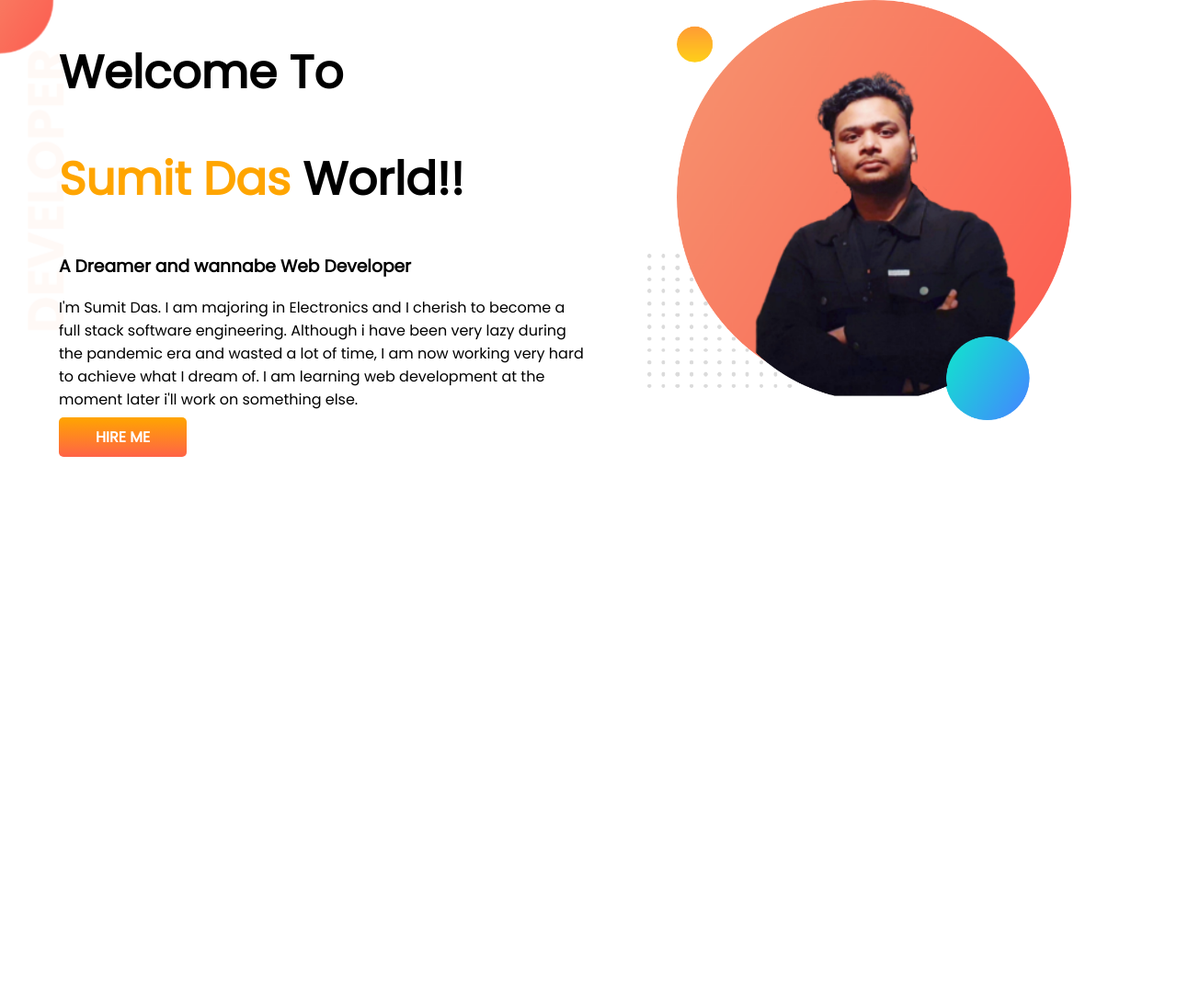
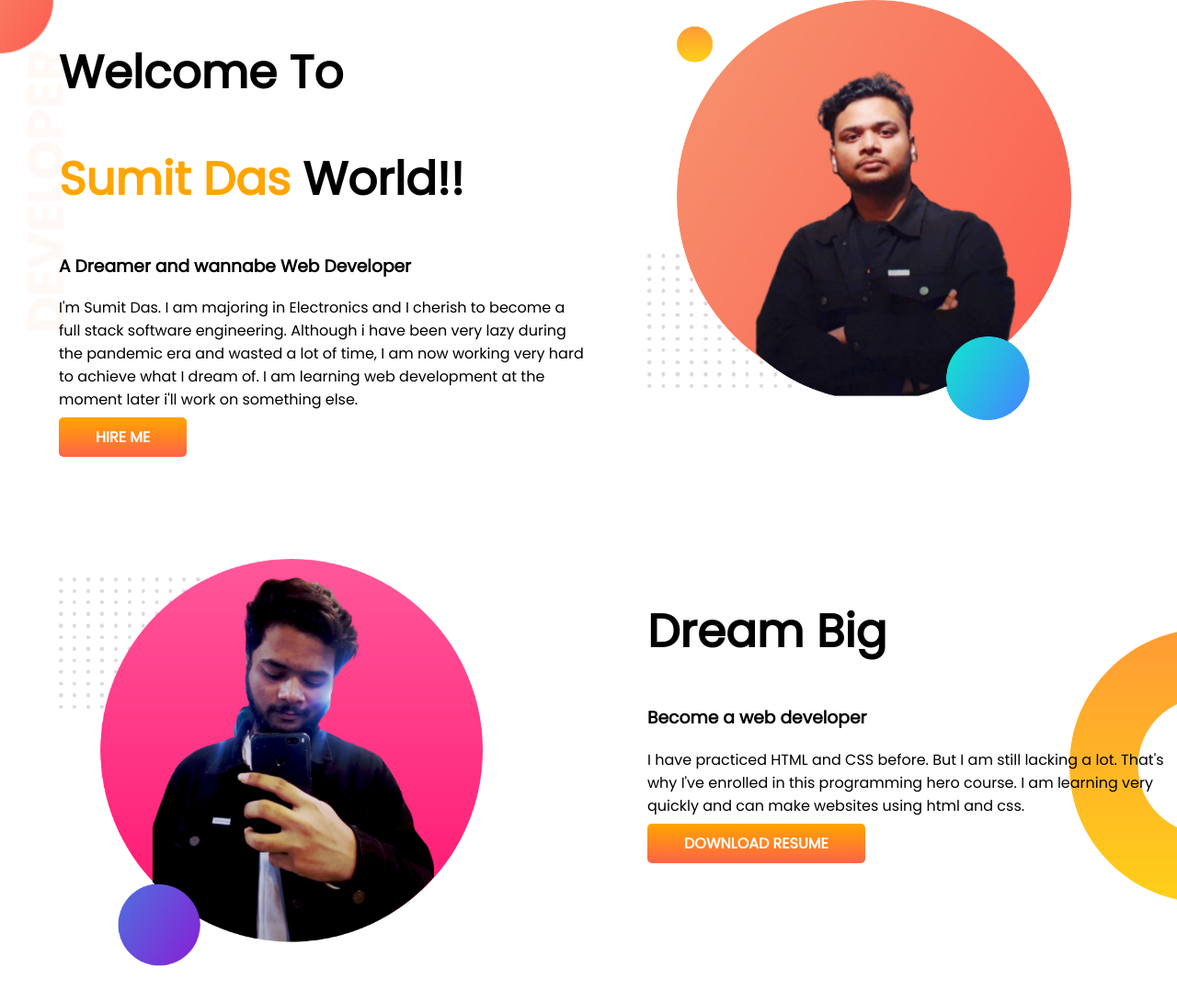
Before and after one commit to SumitDas44/developer-portfolio01, a plain HTML site: page index.html in a window 1280 px wide. Shown: the whole page at 92% size. Before the commit the page ends 800 px from the top, so only its background shows below. Drawn offline with Linux system fonts and the light colour scheme.

Commit message:
middle part

```diff
--- a/index.html
+++ b/index.html
@@ -19,14 +19,24 @@
             <h1><span class="orange-color">Sumit Das</span> World!!</h1>
             <h3>A Dreamer and wannabe Web Developer </h3>
             <p>I'm Sumit Das. I am majoring in Electronics and I cherish to become a full stack software engineering.
-                Although i have been very lazy during the pandemic era and wasted a lot of time, I am now working very hard
-                to achieve what I dream of. I am learning web development at the moment later i'll work on something else.</p>
+                Although i have been very lazy during the pandemic era and wasted a lot of time, I am now working very hard to achieve what I dream of. I am learning web development at the moment later i'll work on something else.</p>
                 <a class="link-button" href="https://www.linkedin.com/in/sumit-das-a1a0b8178/" target="_blank">HIRE ME</a>
         </div>
         <div class="half-width">
             <img src="images/bg001.png" alt="picture of me">
         </div>
     </section>
+    <section class="dream-big">
+        <div class="half-width">
+            <img src="images/bg002.png" alt="picture of me2">
+        </div>
+        <div class="half-width">
+            <h1>Dream Big</h1>
+            <h3>Become a web developer</h3>
+            <p>I have practiced HTML and CSS before. But I am still lacking a lot. That's why I've enrolled in this programming hero course. I am learning very quickly and can make websites using html and css.</p>
+            <a class="link-button" target="_blank" href="https://www.jobseeker.com/app/resumes/a50f2626-a027-4e61-94b8-88acd64bef5a/edit">DOWNLOAD RESUME</a>
+        </div>
+    </section>
 </body>
 
 </html>
--- a/style.css
+++ b/style.css
@@ -10,6 +10,7 @@ h1 {
 }
 section {
   display: flex;
+  margin-bottom: 120px;
 }
 .half-width {
   width: 50%;
@@ -30,3 +31,8 @@ section {
   background-image: url(images/top-banner.png);
   background-repeat: no-repeat;
 }
+.dream-big {
+  background-image: url(images/dream-bg.png);
+  background-repeat: no-repeat;
+  background-position: right;
+}
```
